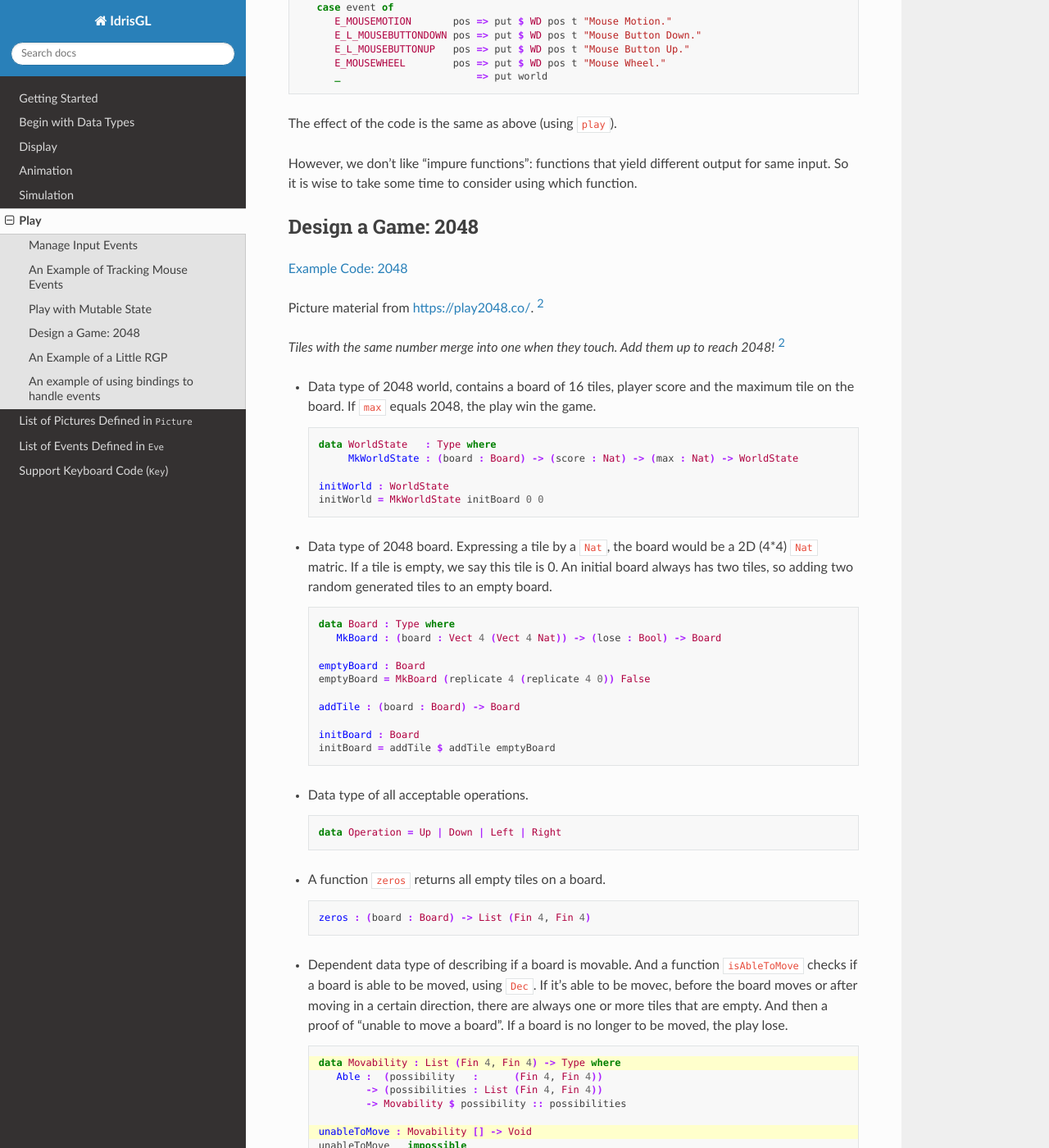
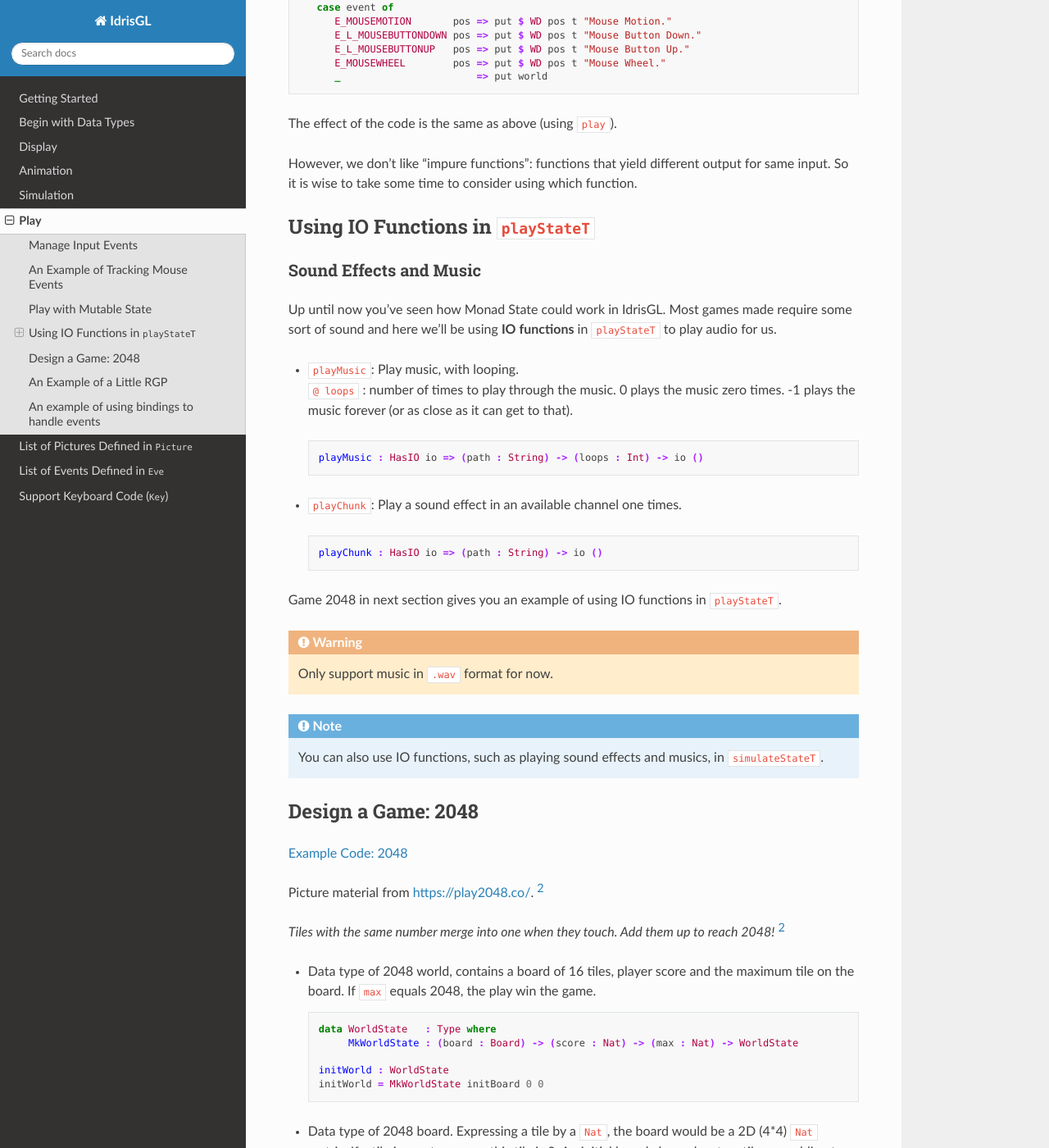
Before and after one commit to ECburx/Idris2GL, a Sphinx documentation site: the page built from docs/source/tutorial/play.rst, in a window 1280 px wide and 1400 px high, scrolled down 3445 px. Shown: the whole window at 82% size. Built offline with Sphinx 7.4.7 and the Read the Docs theme 2.0.0, drawn with Linux system fonts in a browser that asks for light colours; some of the changed text lies outside the part shown.

Commit message:
Sound effects & Musics

```diff
--- a/docs/source/index.rst
+++ b/docs/source/index.rst
@@ -9,6 +9,11 @@ Documentation for the IdrisGL
 A 2D graphic library for Idris 2, which is inspired by `Gloss
 <http://gloss.ouroborus.net/>`_. IdrisGL uses SDL under the
 hood, but you won't need to worry about any of that.
+
+-  Provides functions to build 2D vector graphics, animations, simulations and games.
+-  Supports most of keyboard events and mouse events.
+-  Frames per second control.
+-  Music and sound effects.
 
 .. note::
 
--- a/docs/source/tutorial/play.rst
+++ b/docs/source/tutorial/play.rst
@@ -196,6 +196,40 @@ The effect of the code is the same as above (using ``play``).
 However, we don't like "impure functions": functions that yield different output for same input.
 So it is wise to take some time to consider using which function.
 
+Using IO Functions in ``playStateT``
+====================================
+
+Sound Effects and Music
+^^^^^^^^^^^^^^^^^^^^^^^
+
+Up until now you've seen how Monad State could work in IdrisGL.
+Most games made require some sort of sound and here we'll be using **IO functions**
+in ``playStateT`` to play audio for us.
+
+-  | ``playMusic``: Play music, with looping.
+   | ``@ loops`` : number of times to play through the music. 0 plays the music zero times.
+     -1 plays the music forever (or as close as it can get to that).
+
+   .. code-block:: idris
+
+      playMusic : HasIO io => (path : String) -> (loops : Int) -> io ()
+
+-  | ``playChunk``: Play a sound effect in an available channel one times.
+
+   .. code-block:: idris
+
+      playChunk : HasIO io => (path : String) -> io ()
+
+Game 2048 in next section gives you an example of using IO functions in ``playStateT``.
+
+.. warning::
+
+   Only support music in ``.wav`` format for now.
+
+.. Note::
+
+   You can also use IO functions, such as playing sound effects and musics, in ``simulateStateT``.
+
 Design a Game: 2048
 ===================
 
@@ -318,21 +352,25 @@ Picture material from `https://play2048.co/ <https://play2048.co/>`_. [2]_
                   No  contra  => check os board
                   Yes prf     => addTile $ move op board
 
--  A monad function to handle input events.
+-  | A monad function to handle input events, using IO function.
+   | Play sound effects when keys are pressed.
 
    .. code-block:: idris
+      :emphasize-lines: 6
 
       eventsHandler : (e : Eve) -> StateT WorldState IO ()
-      eventsHandler e = do
+      eventsHandler (E_KEYDOWN key) = do
          st@(MkWorldState board _ _) <- get
-         let newBoard                =  eh board e
+         let newBoard                =  eh board key
          put $ MkWorldState newBoard (boardScore newBoard) (maxTile newBoard)
-      where eh : Board -> Eve -> Board
-            eh b (E_KEYDOWN EK_UP)    = checkAndMove Up    b
-            eh b (E_KEYDOWN EK_DOWN)  = checkAndMove Down  b
-            eh b (E_KEYDOWN EK_LEFT)  = checkAndMove Left  b
-            eh b (E_KEYDOWN EK_RIGHT) = checkAndMove Right b
-            eh b _                    = b
+         playChunk "medium.wav"  -- play sound effect
+      where eh : Board -> Key -> Board
+            eh b EK_UP    = checkAndMove Up    b
+            eh b EK_DOWN  = checkAndMove Down  b
+            eh b EK_LEFT  = checkAndMove Left  b
+            eh b EK_RIGHT = checkAndMove Right b
+            eh b _ = b
+      eventsHandler _ = pure ()
 
 -  And ignoring time.
 
```
Also changed, not shown: README.md (+3 -0 lines), docs/source/tutorial/display.rst (+0 -34 lines), docs/source/tutorial/starting.rst (+1 -8 lines), 11 other files.
